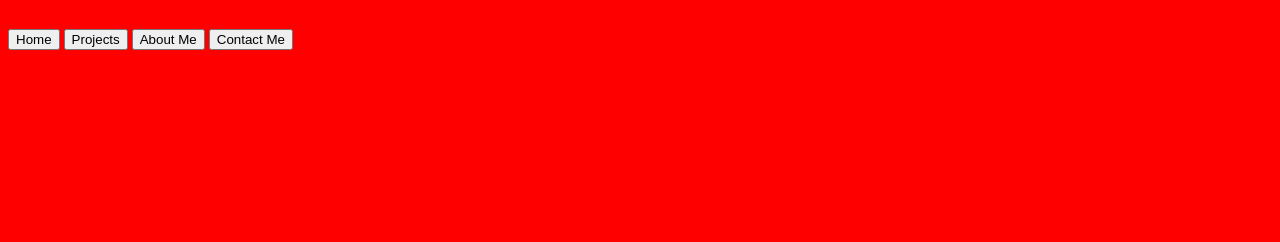
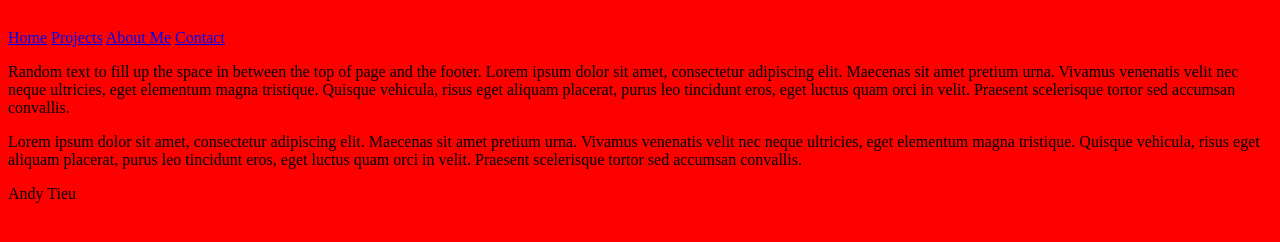
Before and after one commit to andy-tieu/AT_website, a plain HTML site: page index.html in a window 1280 px wide. Shown: the part 90-332 px from the top of the page. Drawn offline with Linux system fonts and the light colour scheme.

Commit message:
Added divs to create blocks on webpage

```diff
--- a/index.html
+++ b/index.html
@@ -16,13 +16,30 @@
         <!--[if lt IE 7]>
             <p class="browsehappy">You are using an <strong>outdated</strong> browser. Please <a href="#">upgrade your browser</a> to improve your experience.</p>
         <![endif]-->
-        <header>
+        <div class="header">
             <h1>Andy Tieu</h1>
-            <button>Home</button>
-            <button>Projects</button>
-            <button>About Me</button>
-            <button>Contact Me</button>
-        </header>
+        </div>
+
+        <div class="topnav">
+            <a class ="active" href="./index.html">Home</a>
+            <a href="./public/projects.html">Projects</a>
+            <a href="./public/about_me.html">About Me</a>
+            <a href="./public/contact_me.html">Contact</a>
+        </div>
+
+        <p>Random text to fill up the space in between the top of page and the footer. Lorem ipsum dolor sit amet, consectetur adipiscing elit.
+            Maecenas sit amet pretium urna. Vivamus venenatis velit nec neque ultricies, eget elementum magna tristique. Quisque vehicula, risus
+            eget aliquam placerat, purus leo tincidunt eros, eget luctus quam orci in velit. Praesent scelerisque tortor sed accumsan convallis.
+        </p>
+        <p>
+            Lorem ipsum dolor sit amet, consectetur adipiscing elit. Maecenas sit amet pretium urna. Vivamus venenatis velit nec neque ultricies,
+            eget elementum magna tristique. Quisque vehicula, risus eget aliquam placerat, purus leo tincidunt eros, eget luctus quam orci in velit.
+            Praesent scelerisque tortor sed accumsan convallis.
+        </p>
+
+        <div class="footer">
+            <p>Andy Tieu</p>
+        </div>
 
         <script src="" async defer></script>
     </body>
```
